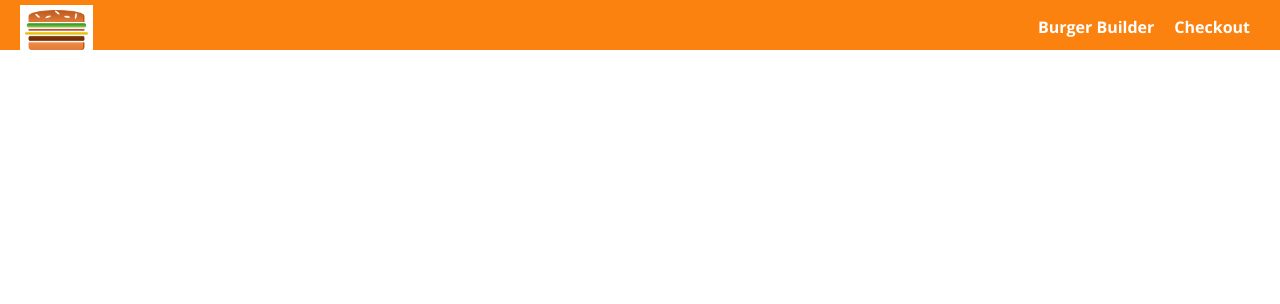
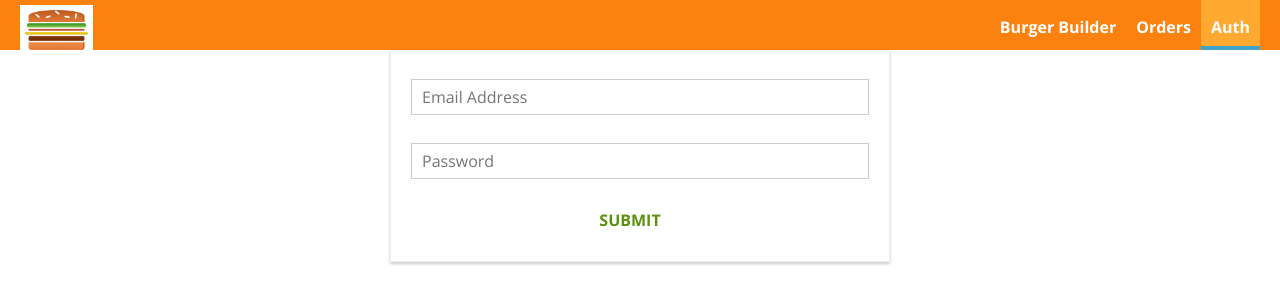
Before and after one commit to vanduonghcmus/My-Burger-Builder, a React app: page /auth in a window 1280 px wide. Shown: the top 304 px of the page. Built offline with nearby package versions, Linux system fonts and the light colour scheme.

Commit message:
add auth form

```diff
--- a/src/App.js
+++ b/src/App.js
@@ -1,10 +1,11 @@
-import React, { Component } from 'react';
-import { Route, Switch } from 'react-router-dom';
+import React, { Component } from "react";
+import { Route, Switch } from "react-router-dom";
 
-import Layout from './hoc/Layout/Layout';
-import BurgerBuilder from './containers/BurgerBuilder/BurgerBuilder';
-import Checkout from './containers/Checkout/Checkout';
-import Orders from './containers/Orders/Orders';
+import Layout from "./hoc/Layout/Layout";
+import BurgerBuilder from "./containers/BurgerBuilder/BurgerBuilder";
+import Checkout from "./containers/Checkout/Checkout";
+import Orders from "./containers/Orders/Orders";
+import Auth from "./containers/Auth/Auth";
 
 class App extends Component {
   render() {
@@ -13,6 +14,7 @@
         <Switch>
           <Route path="/checkout" component={Checkout} />
           <Route path="/orders" component={Orders} />
+          <Route path="/auth" component={Auth} />
           <Route path="/" exact component={BurgerBuilder} />
         </Switch>
       </Layout>
--- a/src/components/Navigation/NavigationItems/NavigationItems.js
+++ b/src/components/Navigation/NavigationItems/NavigationItems.js
@@ -1,15 +1,16 @@
-import React from 'react';
+import React from "react";
 
-import styles from './NavigationItems.module.css';
-import NavigationItem from './NavigationItem/NavigationItem';
+import styles from "./NavigationItems.module.css";
+import NavigationItem from "./NavigationItem/NavigationItem";
 
 const navigationItems = () => (
-	<ul className={styles.NavigationItems}>
-		<NavigationItem link="/" exact>
-			Burger Builder
-		</NavigationItem>
-		<NavigationItem link="/orders">Checkout</NavigationItem>
-	</ul>
+  <ul className={styles.NavigationItems}>
+    <NavigationItem link="/" exact>
+      Burger Builder
+    </NavigationItem>
+    <NavigationItem link="/orders">Orders</NavigationItem>
+    <NavigationItem link="/Auth">Auth</NavigationItem>
+  </ul>
 );
 
 export default navigationItems;
--- /dev/null
+++ b/src/containers/Auth/Auth.js
@@ -0,0 +1,110 @@
+import React, { Component } from "react";
+
+import styles from "./Auth.module.css";
+import Input from "../../UI/Input/Input";
+import Button from "../../UI/Button/Button";
+
+class Auth extends Component {
+  state = {
+    controls: {
+      email: {
+        elementType: "input",
+        elementConfig: {
+          type: "email",
+          placeholder: "Email Address",
+        },
+        value: "",
+        validation: {
+          required: true,
+          isEmail: false,
+        },
+        valid: false,
+        touched: false,
+      },
+      password: {
+        elementType: "input",
+        elementConfig: {
+          type: "password",
+          placeholder: "Password",
+        },
+        value: "",
+        validation: {
+          required: true,
+          minLength: 6,
+        },
+        valid: false,
+        touched: false,
+      },
+    },
+  };
+  checkValidity = (value, rules) => {
+    let isValid = true;
+
+    if (!rules) {
+      return true;
+    }
+    if (rules.required) {
+      isValid = value.trim() !== "" && isValid;
+    }
+    if (rules.maxLength) {
+      isValid = value.length <= rules.maxLength && isValid;
+    }
+    if (rules.minLength) {
+      isValid = value.length >= rules.minLength && isValid;
+    }
+    if (rules.isEmail) {
+      const pattern = /^(([^<>()[\]\\.,;:\s@\"]+(\.[^<>()[\]\\.,;:\s@\"]+)*)|(\".+\"))@((\[[0-9]{1,3}\.[0-9]{1,3}\.[0-9]{1,3}\.[0-9]{1,3}\])|(([a-zA-Z\-0-9]+\.)+[a-zA-Z]{2,}))$/;
+      isValid = pattern.test(value) && isValid;
+    }
+    return isValid;
+  };
+
+  inputChangedHandler = (event, controlName) => {
+    const updatedControls = {
+      ...this.state.controls,
+      [controlName]: {
+        ...this.state.controls[controlName],
+        value: event.target.value,
+        valid: this.checkValidity(
+          event.target.value,
+          this.state.controls[controlName].validation
+        ),
+        touched: true,
+      },
+    };
+    this.setState({ controls: updatedControls });
+  };
+
+  render() {
+    const formElementArray = [];
+    for (let key in this.state.controls) {
+      formElementArray.push({
+        id: key,
+        config: this.state.controls[key],
+      });
+    }
+    const form = formElementArray.map((formElement) => (
+      <Input
+        key={formElement.id}
+        changed={(event) => this.inputChangedHandler(event, formElement.id)}
+        elementType={formElement.config.elementType}
+        elementConfig={formElement.config.elementConfig}
+        invalid={!formElement.config.valid}
+        shouldValidate={formElement.config.validation}
+        touched={formElement.config.touched}
+        value={formElement.value}
+      />
+    ));
+
+    return (
+      <div className={styles.Auth}>
+        <form>
+          {form}
+          <Button btnType="Success">SUBMIT</Button>
+        </form>
+      </div>
+    );
+  }
+}
+
+export default Auth;
--- /dev/null
+++ b/src/containers/Auth/Auth.module.css
@@ -0,0 +1,15 @@
+.Auth {
+  margin: 20px auto;
+  width: 80%;
+  text-align: center;
+  box-sizing: border-box;
+  box-shadow: 0px 2px 3px #ccc;
+  border: 1px solid #eee;
+  padding: 10px;
+}
+
+@media (min-width: 600px) {
+  .Auth {
+    width: 500px;
+  }
+}
--- a/src/containers/Checkout/ContactData/ContactData.js
+++ b/src/containers/Checkout/ContactData/ContactData.js
@@ -66,7 +66,6 @@
         valid: false,
         touched: false,
       },
-
       email: {
         elementType: "input",
         elementConfig: {
```
Lines whose indentation alone changed are shown as unchanged.
